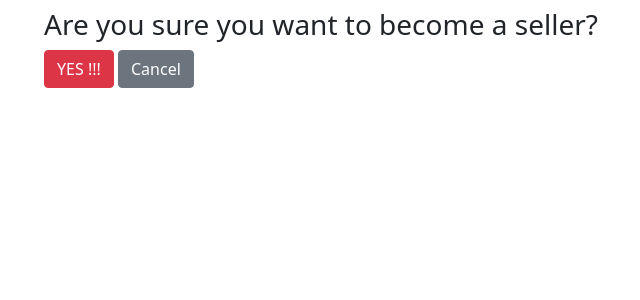
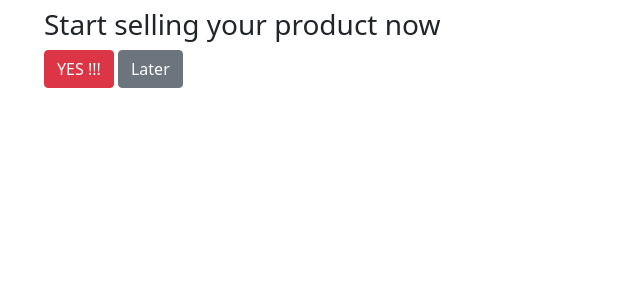
Before and after one commit to Jeff-SJSU/CMPE131-Project, a Flask app: page /account/seller in a window 1280 px wide. Shown: the part 56-356 px from the top of the page, without its empty margins (38-678 px from the left). Run offline with Flask 2, Linux system fonts and the light colour scheme; the visitor is signed in with stand-in values (Sample User, id 1); data comes from the database, SQL or seed files in the repository.

Commit message:
add checkbox become seller. change seller html (by Anh)
Co-authored-by: Anh <anh.nguyen@sjsu.edu>

```diff
--- a/app/forms.py
+++ b/app/forms.py
@@ -27,3 +27,4 @@ class AccountForm(FlaskForm):
     email = StringField('Email', validators=[DataRequired()])
     submit = SubmitField('Update')
     img = FileField('Profile Picture', validators=[FileAllowed(['jpg','png'])])
+    role = BooleanField('Become a seller')
--- a/templates/account.html
+++ b/templates/account.html
@@ -38,6 +38,10 @@
 </div>
 <a class="btn btn-primary mt-4" href="/user/{{current_user.name}}">View Profile</a>
 <a class="btn btn-danger btn-small mt-4" href="/account/delete">Delete Account</a>
+<div class="form-check mt-4">
+    {{ form.role(class_="form-check-input") }}
+    {{ form.role.label(class_="form-check-label") }}
+</div>
 <a class="btn btn-success btn-small mt-4" href="/account/seller">Become a Seller</a>
 
 {% endblock %}
--- a/templates/seller_confirm.html
+++ b/templates/seller_confirm.html
@@ -1,8 +1,8 @@
 {% extends "layout.html" %}
 {% block content %}
 <form action="/account/seller" method="POST">
-    <h3>Are you sure you want to become a seller?</h3>
+    <h3> Start selling your product now </h3>
     <a href="/product" class="btn btn-danger" type="submit">YES !!!</a>
-    <a href="/account" class="btn btn-secondary">Cancel</a>
+    <a href="/account" class="btn btn-secondary">Later</a>
 </form>
 {% endblock %}
```
